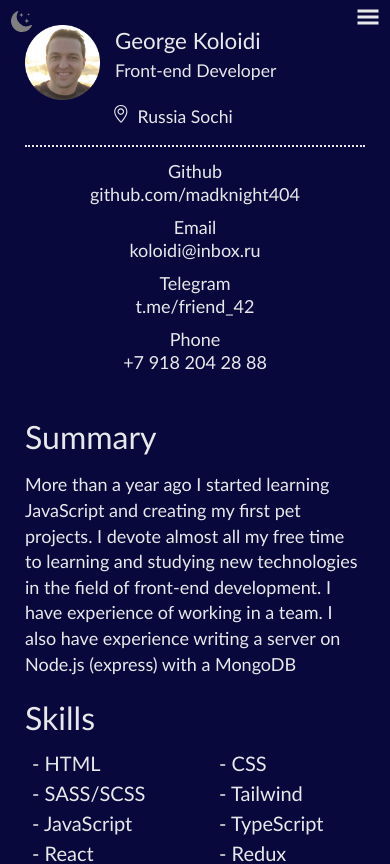
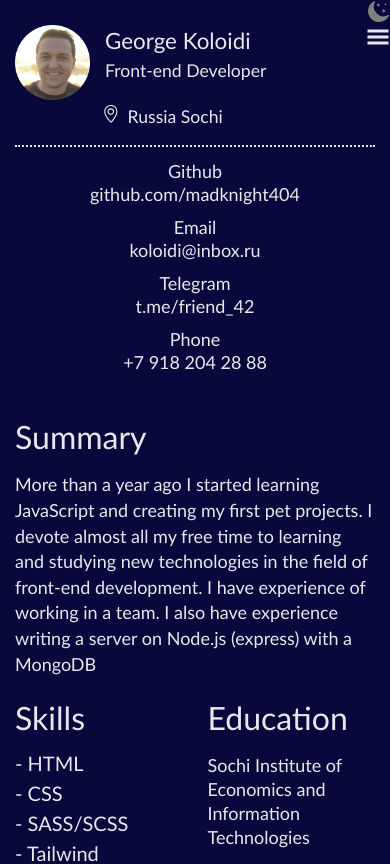
Before and after one commit to MaDKnighT404/my-cv, a React (Vite) app: page / in a window 390 px wide. Shown: the top 864 px of the page. Built offline with nearby package versions, Linux system fonts and the light colour scheme.

Commit message:
fix: adaptive bugs

```diff
--- a/src/components/App/App.module.scss
+++ b/src/components/App/App.module.scss
@@ -2,11 +2,15 @@
   min-height: 100vh;
   background: var(--bg-color);
   color: var(--text-color);
-
+  min-width: 290px;
+  padding: 0 25px;
+  @media (max-width: 570px) {
+    padding: 0 15px;
+  }
 
   .content-wrapper {
     max-width: 1200px;
-    min-width: 300px;
+
     margin: 0 auto;
     flex: 1 0 auto;
   }
--- a/src/components/Header/Burger/Burger.module.scss
+++ b/src/components/Header/Burger/Burger.module.scss
@@ -7,7 +7,6 @@
     display: block;
     position: absolute;
     right: -15px;
-    top: -20px;
     font-size: 1.5rem;
   }
 }
--- a/src/components/Header/Header.module.scss
+++ b/src/components/Header/Header.module.scss
@@ -2,9 +2,13 @@
   position: relative;
   display: flex;
   justify-content: space-between;
-  padding: 25px 25px 0px;
+  padding-top: 50px;
   gap: 40px;
   margin: 0 auto;
+
+  @media (max-width: 768px) {
+    padding-top: 25px;
+  }
 
   &-content {
     width: 970px;
--- a/src/components/Header/Logo/Logo.module.scss
+++ b/src/components/Header/Logo/Logo.module.scss
@@ -1,10 +1,13 @@
 .logo {
   display: flex;
+  position: relative;
+  top: -30px;
   align-self: center;
 
   @media (max-width: 768px) {
     align-self: flex-start;
     position: absolute;
+    top: inherit
   }
 
   &__img {
@@ -13,6 +16,5 @@
     @media (max-width: 768px) {
       width: 75px;
     }
-
   }
 }
--- a/src/components/Header/Options/Options.module.scss
+++ b/src/components/Header/Options/Options.module.scss
@@ -1,11 +1,11 @@
 .options {
   display: flex;
   position: absolute;
-  top: 20px;
-  left: 10px;
+  top: 0px;
+  right: -25px;
 
   @media (max-width: 768px) {
-    top: 10px;
+    right: -15px;
   }
 
   &__btn {
--- a/src/components/Main/Main.module.scss
+++ b/src/components/Main/Main.module.scss
@@ -1,7 +1,7 @@
 .main-wrapper {
   margin: 50px 0;
-  padding: 0 25px;
   max-width: 1200px;
+
 
   .main {
     margin-left: 25px;
@@ -27,24 +27,13 @@
     }
 
     @media (max-width: 570px) {
-      margin-left: 0px;
       grid-template-areas:
         'sum sum'
         'skills educ '
         'skills . '
         'skills lang '
         'proj proj ';
-      grid-template-columns: 170px 1fr;
-    }
-
-    @media (max-width: 480px) {
-      grid-template-areas:
-        'sum'
-        'skills'
-        'educ'
-        'lang'
-        'proj';
-      grid-template-columns: 1fr;
+      grid-template-columns: 1fr 1fr;
     }
   }
 }
--- a/src/components/Main/Skills/Skills.module.scss
+++ b/src/components/Main/Skills/Skills.module.scss
@@ -1,10 +1,5 @@
 .skills {
   grid-area: skills;
-
-  @media (max-width: 768px) {
-
-  }
-
 
   &__list {
     display: flex;
@@ -17,16 +12,10 @@
       justify-content: space-between;
       gap: 10px;
     }
-
   }
 
   &__list-item {
     font-size: 20px;
     flex-basis: 100%;
-
-    @media (max-width: 480px) {
-      padding-left: 7px;
-      flex-basis: 45%;
-    }
   }
 }
```
